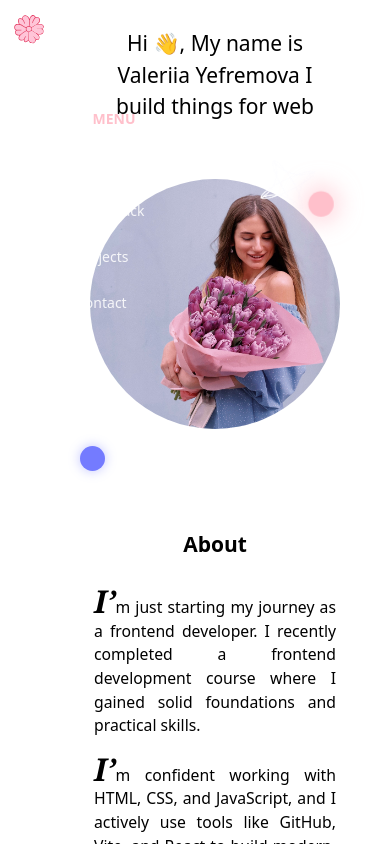
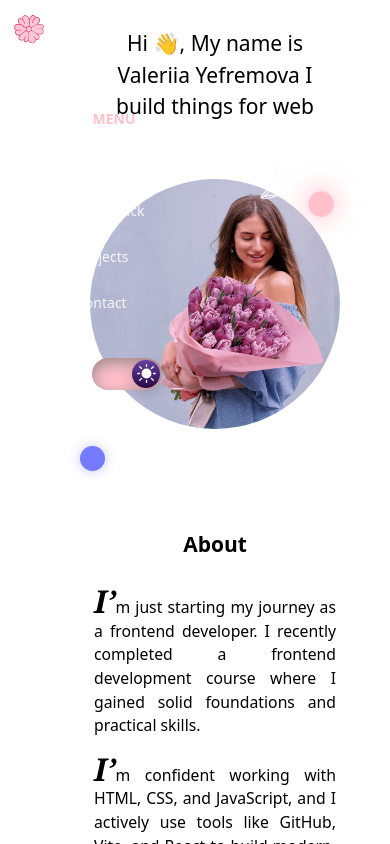
Before and after one commit to maershaa/profile, a Vue app: page / in a window 390 px wide. Both pictures are taken after a click on the button 42 px from the left and 74 px from the top of the page. Shown: the top 844 px of the page. Built offline with nearby package versions, Linux system fonts and the light colour scheme.

Commit message:
Added theme toggle to sidebar

```diff
--- a/src/assets/styles/sidebar.css
+++ b/src/assets/styles/sidebar.css
@@ -219,3 +219,14 @@ aside.is-expanded .sidebar-nav-item .link {
 
   justify-content: flex-start;
 }
+
+.sidebar-theme-toggle {
+  display: none;
+}
+
+aside.is-expanded .sidebar-theme-toggle {
+  margin-top: 30px;
+  margin-right: auto;
+  margin-left: auto;
+  display: flex;
+}
--- a/src/components/Sidebar.vue
+++ b/src/components/Sidebar.vue
@@ -51,12 +51,16 @@
         </a>
       </li>
     </ul>
+
+    <div class="sidebar-theme-toggle">
+      <ThemeToggle />
+    </div>
   </aside>
 </template>
 
 <script setup>
 import { useSidebar } from "../helpers/useSidebar";
+import ThemeToggle from "./ThemeToggle.vue";
+
 const { is_expanded, ToggleMenu } = useSidebar();
-
-import ThemeToggle from "./ThemeToggle.vue";
 </script>
```
